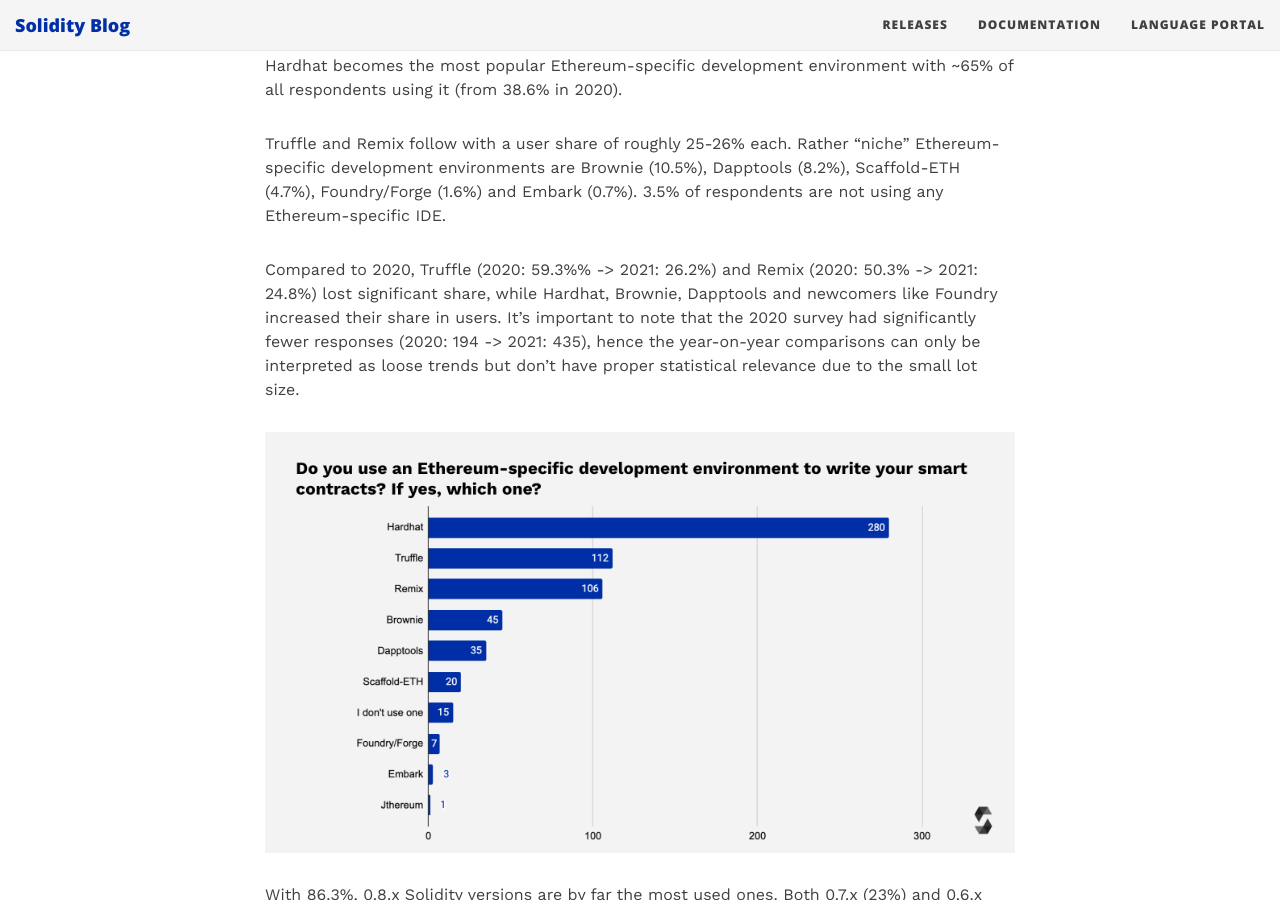
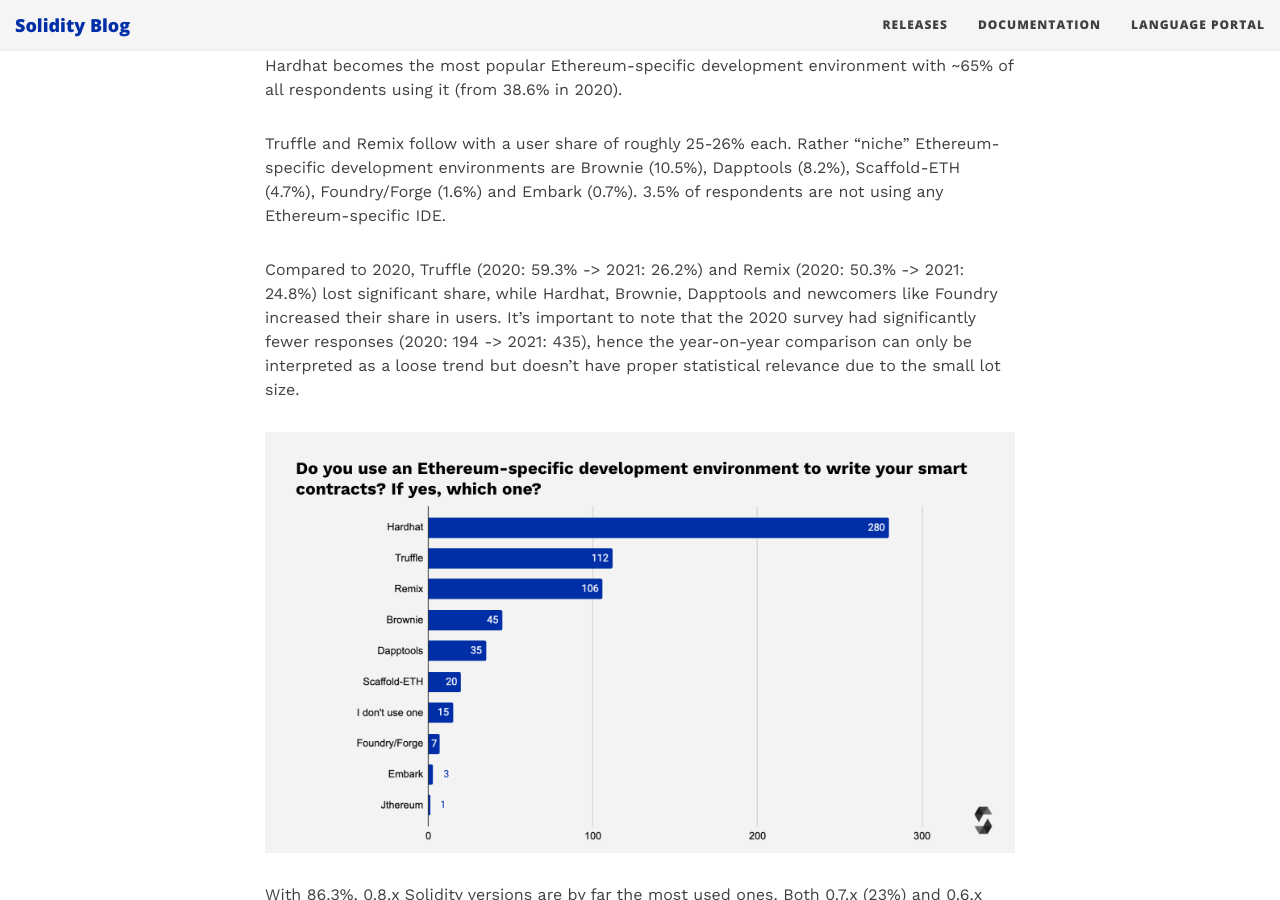
Before and after one commit to krismark930/solidity-blog, a Jekyll site: the page built from _posts/2022-02-07-solidity-developer-survey-2021-results.md, in a window 1280 px wide and 900 px high, scrolled down 12290 px. Built offline with Jekyll 4.4.1, drawn with Linux system fonts in a browser that asks for light colours.

Commit message:
Update 2022-02-07-solidity-developer-survey-2021-results.md

```diff
--- a/_posts/2022-02-07-solidity-developer-survey-2021-results.md
+++ b/_posts/2022-02-07-solidity-developer-survey-2021-results.md
@@ -142,7 +142,7 @@ Hardhat becomes the most popular Ethereum-specific development environment with
 
 Truffle and Remix follow with a user share of roughly 25-26% each. Rather "niche" Ethereum-specific development environments are Brownie (10.5%), Dapptools (8.2%), Scaffold-ETH (4.7%), Foundry/Forge (1.6%) and Embark (0.7%). 3.5% of respondents are not using any Ethereum-specific IDE.
 
-Compared to 2020, Truffle (2020: 59.3%% -> 2021: 26.2%) and Remix (2020: 50.3% -> 2021: 24.8%) lost significant share, while Hardhat, Brownie, Dapptools and newcomers like Foundry increased their share in users. It's important to note that the 2020 survey had significantly fewer responses (2020: 194 -> 2021: 435), hence the year-on-year comparisons can only be interpreted as loose trends but don't have proper statistical relevance due to the small lot size.
+Compared to 2020, Truffle (2020: 59.3% -> 2021: 26.2%) and Remix (2020: 50.3% -> 2021: 24.8%) lost significant share, while Hardhat, Brownie, Dapptools and newcomers like Foundry increased their share in users. It's important to note that the 2020 survey had significantly fewer responses (2020: 194 -> 2021: 435), hence the year-on-year comparison can only be interpreted as a loose trend but doesn't have proper statistical relevance due to the small lot size.
 
 ![Ethereum IDE Overview](/img/2022/02/eth_ide.png)
 
```
